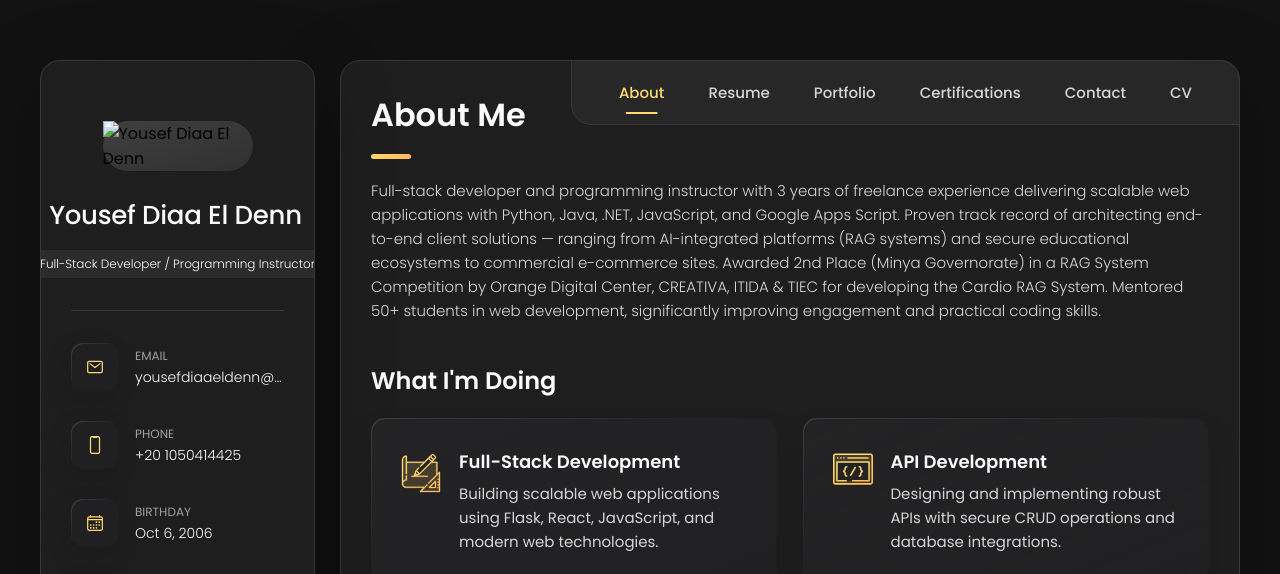
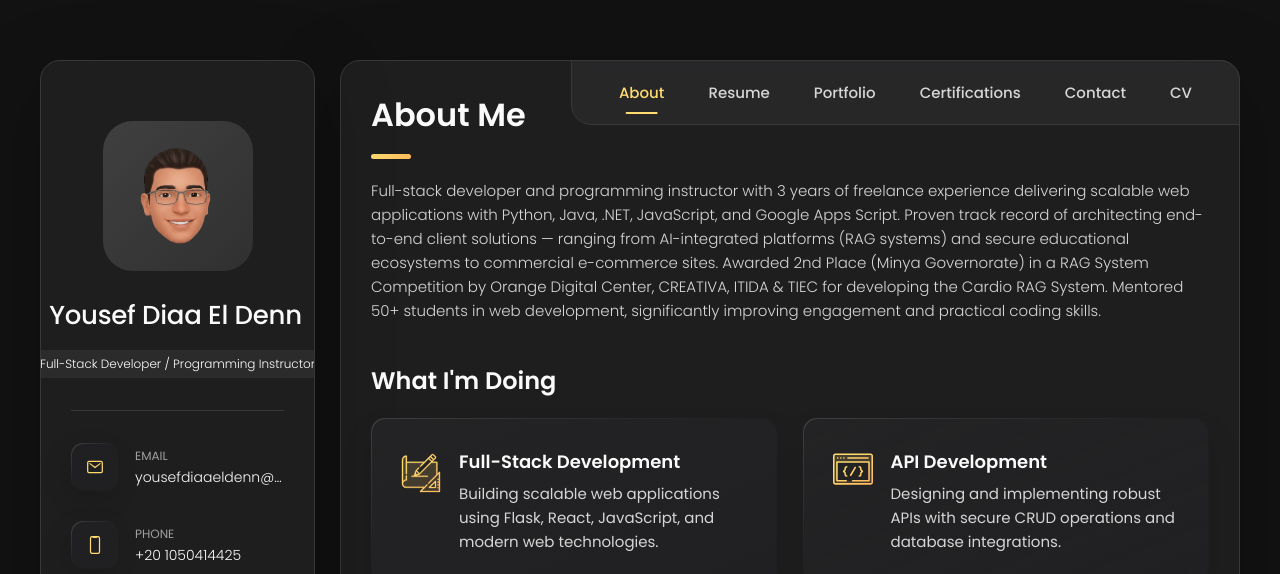
Before and after one commit to YousefDiaa/yousefdiaa-eldenn, a plain HTML site: page index.html in a window 1280 px wide. Shown: the top 574 px of the page. Drawn offline with nearby package versions, Linux system fonts and the light colour scheme.

Commit message:
Fix image source extension in index.html

```diff
--- a/index.html
+++ b/index.html
@@ -60,7 +60,7 @@
       <div class="sidebar-info">
 
         <figure class="avatar-box">
-          <img src="./assets/images/a7f74b98-0c2a-43aa-abdc-2d90447e5518_removalai_preview." alt="Yousef Diaa El Denn"
+          <img src="./assets/images/a7f74b98-0c2a-43aa-abdc-2d90447e5518_removalai_preview.png" alt="Yousef Diaa El Denn"
             width="80">
         </figure>
 
```
